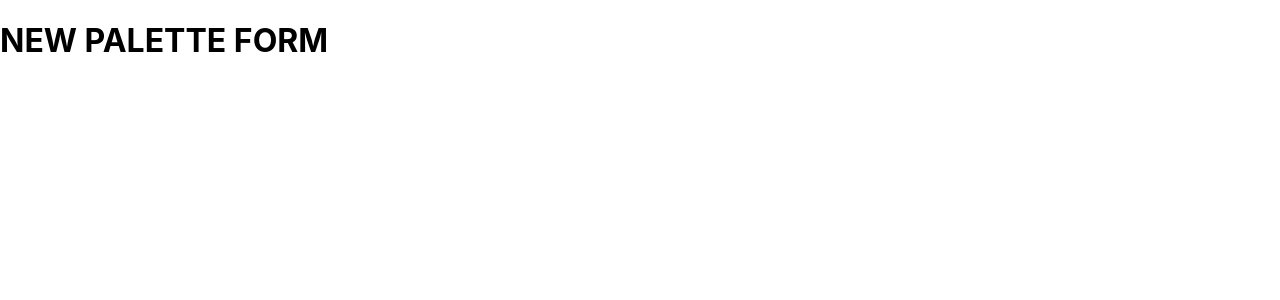
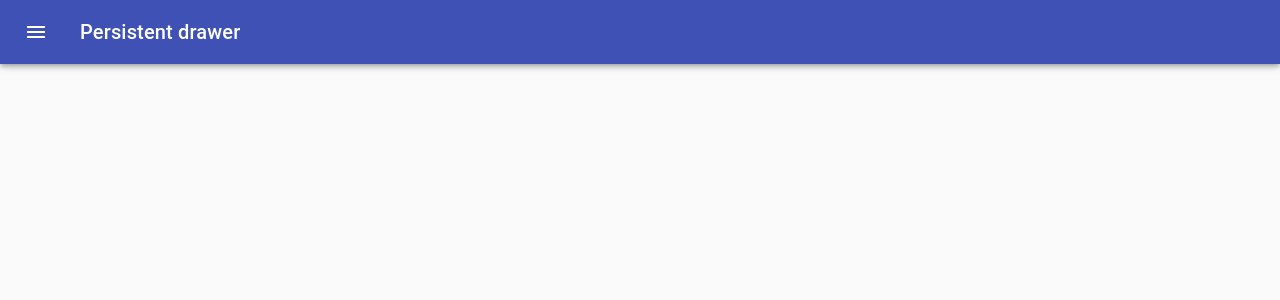
Before and after one commit to flashkicker/colorati, a React (Create React App) app: page /palette/new in a window 1280 px wide. Shown: the top 300 px of the page. Built offline with nearby package versions, Linux system fonts and the light colour scheme.

Commit message:
added color picker to newpaletteform.js

```diff
--- a/package.json
+++ b/package.json
@@ -9,6 +9,7 @@
     "chroma-js": "^2.0.6",
     "rc-slider": "^8.7.1",
     "react": "^16.9.0",
+    "react-color": "^2.17.3",
     "react-copy-to-clipboard": "^5.0.1",
     "react-dom": "^16.9.0",
     "react-router-dom": "^5.1.2",
--- a/src/MiniPalette.js
+++ b/src/MiniPalette.js
@@ -4,7 +4,7 @@
 import styles from "./styles/MiniPaletteStyles"
 
 const MiniPalette = props => {
-	const { classes, paletteName, emoji, id, colors, handleClick } = props
+	const { classes, paletteName, emoji, colors, handleClick } = props
 	const { root, colorsStyle, title, emojiStyle, miniColor } = classes
 	const miniColorBoxes = colors.map(color => {
 		return (
--- a/src/NewPaletteForm.js
+++ b/src/NewPaletteForm.js
@@ -1,9 +1,159 @@
 import React, { Component } from "react"
+import classNames from "classnames"
+import { withStyles } from "@material-ui/core/styles"
+import Drawer from "@material-ui/core/Drawer"
+import CssBaseline from "@material-ui/core/CssBaseline"
+import AppBar from "@material-ui/core/AppBar"
+import Toolbar from "@material-ui/core/Toolbar"
+import Typography from "@material-ui/core/Typography"
+import Divider from "@material-ui/core/Divider"
+import IconButton from "@material-ui/core/IconButton"
+import MenuIcon from "@material-ui/icons/Menu"
+import ChevronLeftIcon from "@material-ui/icons/ChevronLeft"
+import Button from "@material-ui/core/Button"
+import { ChromePicker } from "react-color"
+
+const drawerWidth = 400
+
+const styles = theme => ({
+	root: {
+		display: "flex"
+	},
+	appBar: {
+		transition: theme.transitions.create(["margin", "width"], {
+			easing: theme.transitions.easing.sharp,
+			duration: theme.transitions.duration.leavingScreen
+		})
+	},
+	appBarShift: {
+		width: `calc(100% - ${drawerWidth}px)`,
+		marginLeft: drawerWidth,
+		transition: theme.transitions.create(["margin", "width"], {
+			easing: theme.transitions.easing.easeOut,
+			duration: theme.transitions.duration.enteringScreen
+		})
+	},
+	menuButton: {
+		marginLeft: 12,
+		marginRight: 20
+	},
+	hide: {
+		display: "none"
+	},
+	drawer: {
+		width: drawerWidth,
+		flexShrink: 0
+	},
+	drawerPaper: {
+		width: drawerWidth
+	},
+	drawerHeader: {
+		display: "flex",
+		alignItems: "center",
+		padding: "0 8px",
+		...theme.mixins.toolbar,
+		justifyContent: "flex-end"
+	},
+	content: {
+		flexGrow: 1,
+		padding: theme.spacing.unit * 3,
+		transition: theme.transitions.create("margin", {
+			easing: theme.transitions.easing.sharp,
+			duration: theme.transitions.duration.leavingScreen
+		}),
+		marginLeft: -drawerWidth
+	},
+	contentShift: {
+		transition: theme.transitions.create("margin", {
+			easing: theme.transitions.easing.easeOut,
+			duration: theme.transitions.duration.enteringScreen
+		}),
+		marginLeft: 0
+	}
+})
 
 class NewPaletteForm extends Component {
+	state = {
+		open: false
+	}
+
+	handleDrawerOpen = () => {
+		this.setState({ open: true })
+	}
+
+	handleDrawerClose = () => {
+		this.setState({ open: false })
+	}
+
 	render() {
-		return <h1>NEW PALETTE FORM</h1>
+		const { classes } = this.props
+		const { open } = this.state
+
+		return (
+			<div className={classes.root}>
+				<CssBaseline />
+				<AppBar
+					position="fixed"
+					className={classNames(classes.appBar, {
+						[classes.appBarShift]: open
+					})}
+				>
+					<Toolbar disableGutters={!open}>
+						<IconButton
+							color="inherit"
+							aria-label="Open drawer"
+							onClick={this.handleDrawerOpen}
+							className={classNames(classes.menuButton, open && classes.hide)}
+						>
+							<MenuIcon />
+						</IconButton>
+						<Typography variant="h6" color="inherit" noWrap>
+							Persistent drawer
+						</Typography>
+					</Toolbar>
+				</AppBar>
+				<Drawer
+					className={classes.drawer}
+					variant="persistent"
+					anchor="left"
+					open={open}
+					classes={{
+						paper: classes.drawerPaper
+					}}
+				>
+					<div className={classes.drawerHeader}>
+						<IconButton onClick={this.handleDrawerClose}>
+							<ChevronLeftIcon />
+						</IconButton>
+					</div>
+					<Divider />
+					<Typography variant="h6">Design Your Palette</Typography>
+					<div>
+						<Button variant="contained" color="secondary">
+							Clear Palette
+						</Button>
+						<Button variant="contained" color="primary">
+							Random Color
+						</Button>
+					</div>
+					<ChromePicker
+						color="teal"
+						onChangeComplete={newColor => console.log(newColor)}
+					/>
+					<Button variant="contained" color="primary">
+						Add Color
+					</Button>
+				</Drawer>
+				<main
+					className={classNames(classes.content, {
+						[classes.contentShift]: open
+					})}
+				>
+					<div className={classes.drawerHeader} />
+				</main>
+			</div>
+		)
 	}
 }
 
-export default NewPaletteForm
+export default withStyles(styles, { withTheme: true })(NewPaletteForm)
```
Also changed, not shown: 1 other file (tests, documents, lock files or other folders).
